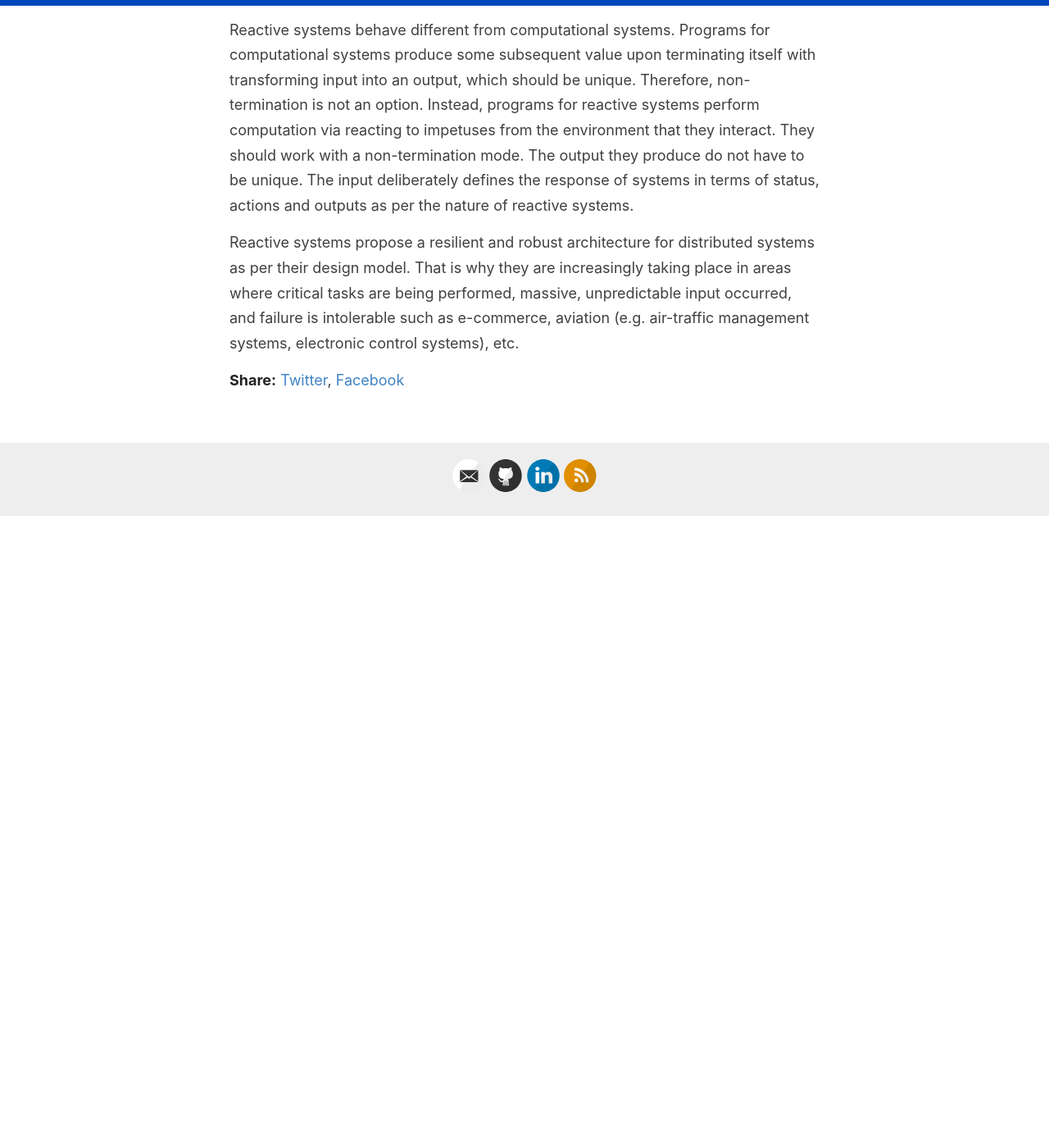
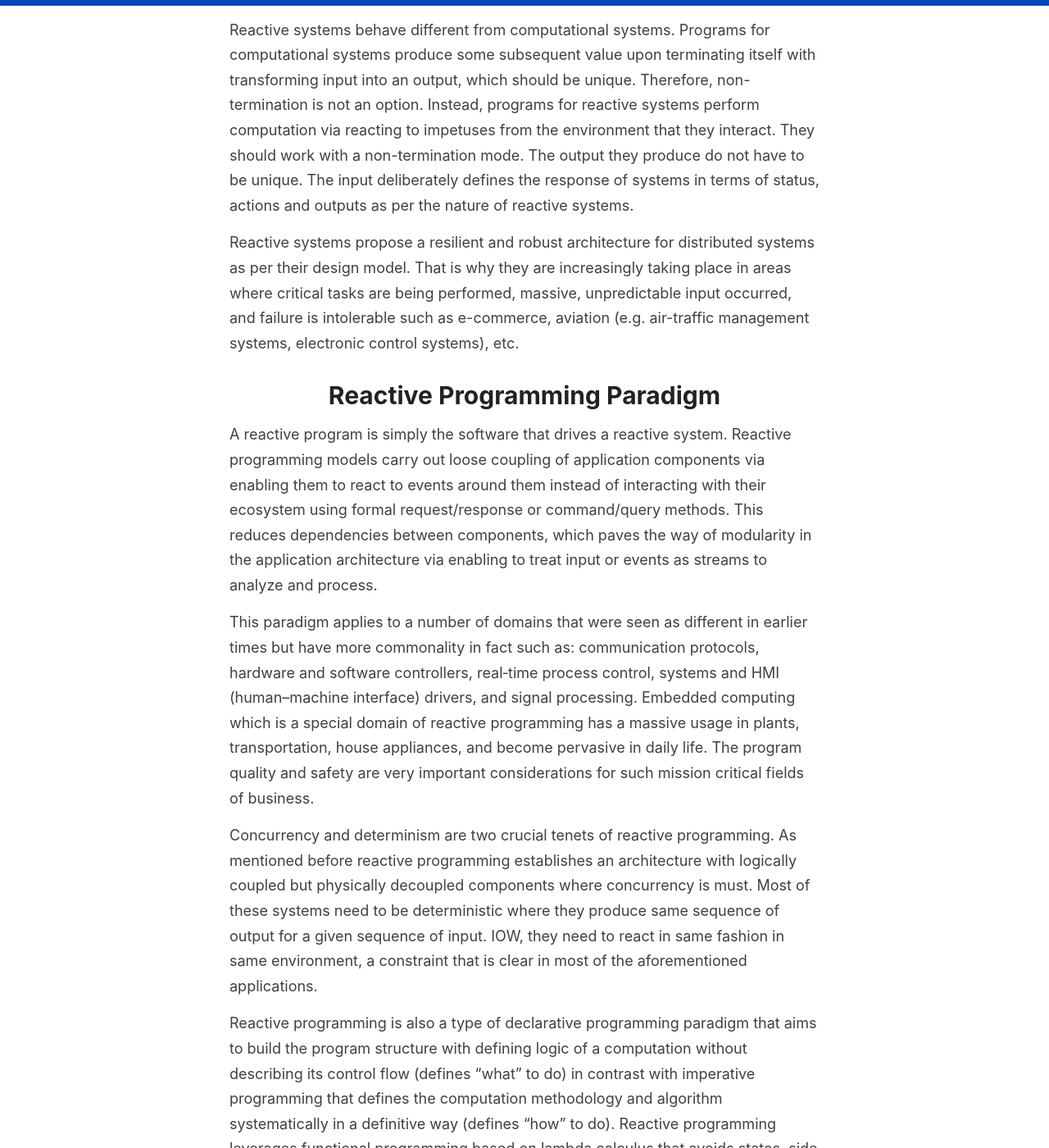
Before and after one commit to selcuksert/selcuksert.github.io, a Jekyll site: the page built from _posts/2021-11-26-reactive-programming.md, in a window 1280 px wide and 1400 px high, scrolled down 1232 px. Shown: the whole window at 82% size. Built offline with Jekyll 4.4.1, drawn with Linux system fonts in a browser that asks for light colours; before the commit the page ends 1862 px from its top, so only the background shows below that; some of the changed text lies outside the part shown.

Commit message:
Blog update

````diff
--- a/_posts/2021-11-26-reactive-programming.md
+++ b/_posts/2021-11-26-reactive-programming.md
@@ -19,3 +19,47 @@ The two scientific papers [1][2] that coined the concept of reactivity in system
 Reactive systems behave different from computational systems. Programs for computational systems produce some subsequent value upon terminating itself with transforming input into an output, which should be unique. Therefore, non-termination is not an option. Instead, programs for reactive systems perform computation via reacting to impetuses from the environment that they interact. They should work with a non-termination mode. The output they produce do not have to be unique. The input deliberately defines the response of systems in terms of status, actions and outputs as per the nature of reactive systems.
 
 Reactive systems propose a resilient and robust architecture for distributed systems as per their design model. That is why they are increasingly taking place in areas where critical tasks are being performed, massive, unpredictable input occurred, and failure is intolerable such as e-commerce, aviation (e.g. air-traffic management systems, electronic control systems), etc.
+
+# Reactive Programming Paradigm
+A reactive program is simply the software that drives a reactive system. Reactive programming models carry out loose coupling of application components via enabling them to react to events around them instead of interacting with their ecosystem using formal request/response or command/query methods. This reduces dependencies between components, which paves the way of modularity in the application architecture via enabling to treat input or events as streams to analyze and process.
+
+This paradigm applies to a number of domains that were seen as different in earlier times but have more commonality in fact such as: communication protocols, hardware and software controllers, real‐time process control, systems and HMI (human–machine interface) drivers, and signal processing. Embedded computing which is a special domain of reactive programming has a massive usage in plants, transportation, house appliances, and become pervasive in daily life. The program quality and safety are very important considerations for  such mission critical fields of business.
+
+Concurrency and determinism are two crucial tenets of reactive programming. As mentioned before reactive programming establishes an architecture with logically coupled but physically decoupled components where concurrency is must. Most of these systems need to be deterministic where they produce same sequence of output for a given sequence of input. IOW, they need to react in same fashion in same environment, a constraint that is clear in most of the aforementioned applications.
+
+Reactive programming is also a type of declarative programming paradigm that aims to build the program structure with defining logic of a computation without describing its control flow (defines “what” to do) in contrast with imperative programming that defines the computation methodology and algorithm systematically in a definitive way (defines “how” to do). Reactive programming leverages functional programming based on lambda calculus that avoids states, side effects and mutation of data via creating expressions instead of statements and evaluate functions. In functional programming, the implemented function always return the same value for the same argument for the sake of “determinism” in reactive systems.
+
+An example of imperative programming style (JavaScript):
+
+```js
+class Number {
+
+  constructor(number = 0) {
+    this.number = number;
+  }
+
+  div(x) {
+
+    if(x == 0) {
+       console.error("Denominator cannot be 0!");
+       return;
+    }
+
+    this.number = this.number / x;
+  }
+
+}
+
+const myNumber = new Number(5);
+
+myNumber.div(0);
+```
+-> Result: Denominator cannot be 0!
+
+An example of functional programming style (JavaScript):
+```js
+const div = (a, b) => a / b;
+
+div(5, 0);
+```
+-> Result: Infinity
````
